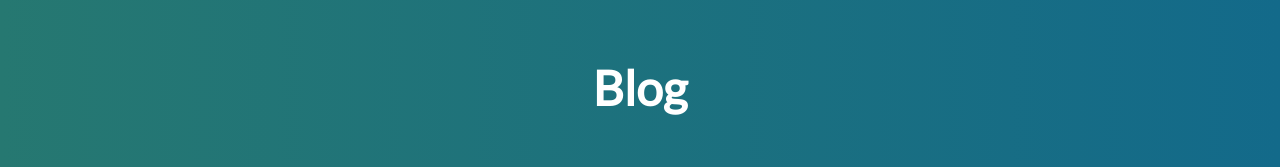
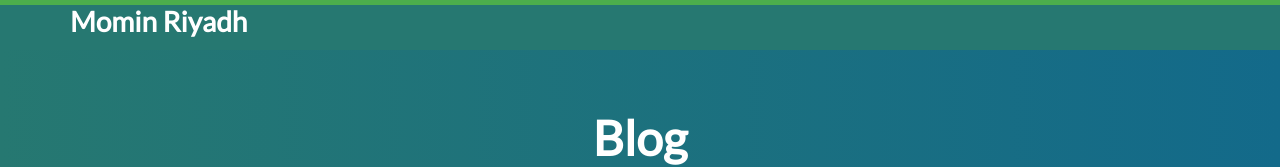
Before and after one commit to momin-ctg/impel-it, a plain HTML site: page index.html in a window 1280 px wide. Shown: the top 167 px of the page. Drawn offline with Linux system fonts and the light colour scheme.

Commit message:
profile has been update

```diff
--- a/index.html
+++ b/index.html
@@ -11,7 +11,15 @@
 <body>
 
 
-
+<!--Start logo & navigation-->
+<div class="logo_area">
+    <div class="wrap">
+        <div class="logo">
+            <a href="#">Momin Riyadh</a>
+        </div>
+    </div>
+</div>
+<!--End Logo & Navigation-->
 
 <!--Start Header Area-->
 <div class="header">
```
